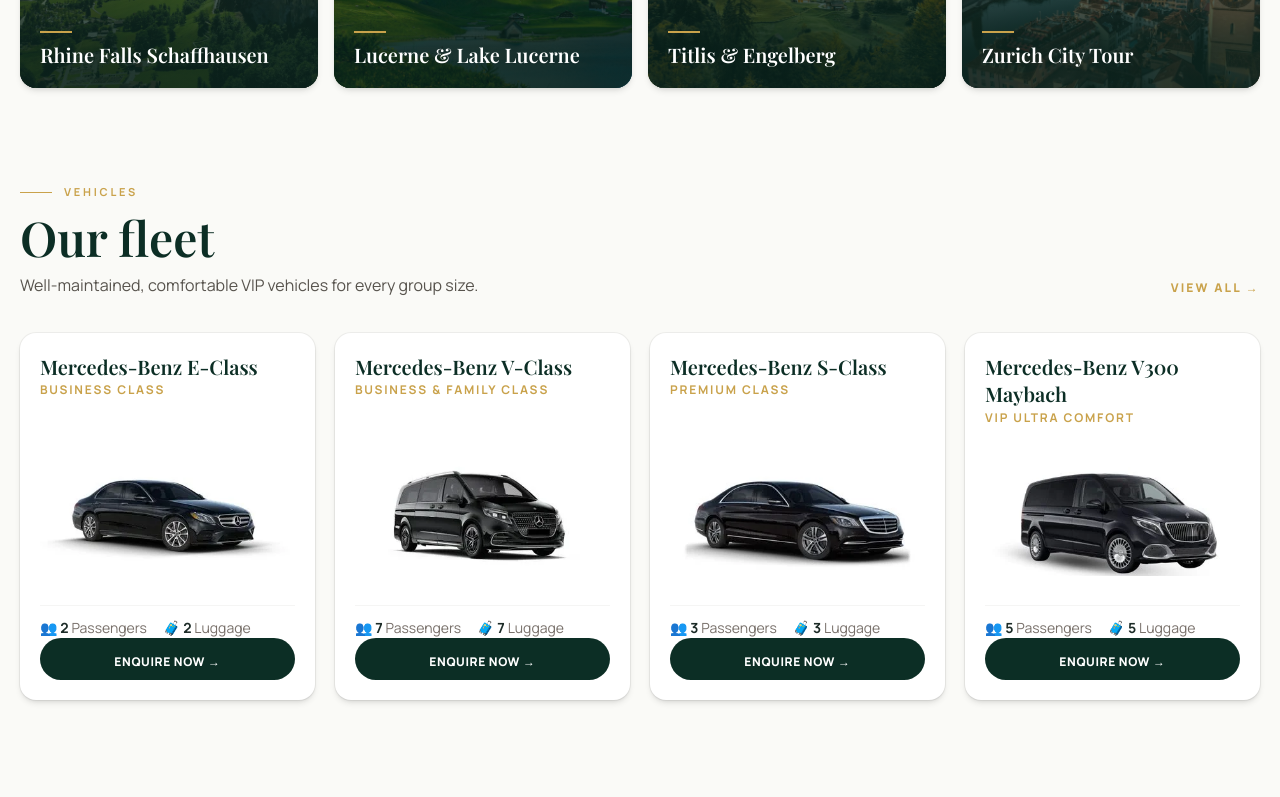
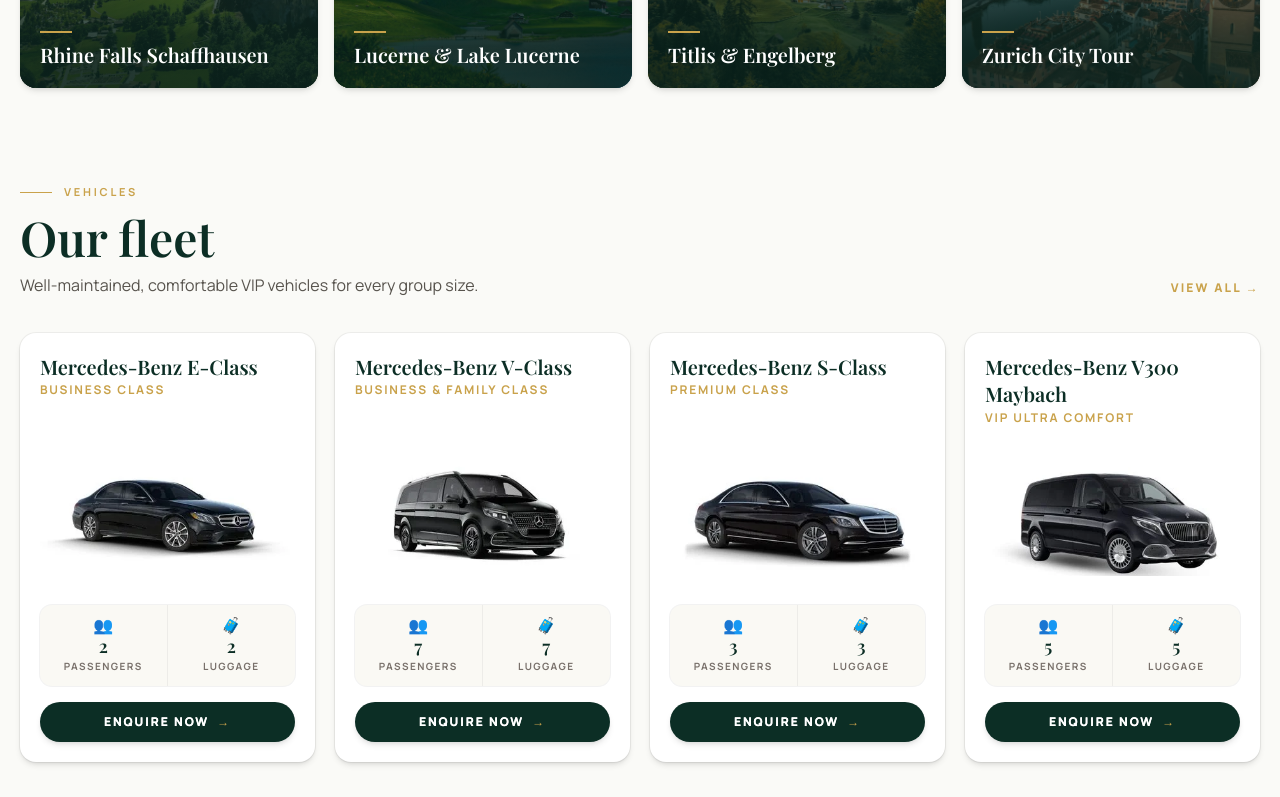
Before and after one commit to fatihemincakiroglu/AirportTransfers, a Next.js app: page /en in a window 1280 px wide. Shown: the part 2000-2797 px from the top of the page. Built offline with nearby package versions, Linux system fonts and the light colour scheme.

Commit message:
premium filo kartlari

```diff
--- a/app/components.tsx
+++ b/app/components.tsx
@@ -74,7 +74,6 @@
               );
             })}
           </div>
-          <span className="hidden rounded-md border border-white/20 px-2 py-1 text-xs sm:inline">CHF</span>
         </div>
       </div>
     </div>
@@ -530,25 +529,53 @@
         {/* eslint-disable-next-line @next/next/no-img-element */}
         <Image src={img} alt={`${car} – ${n}`} width={360} height={160} className="max-h-full w-auto max-w-full object-contain" />
       </div>
-      <div className="flex gap-4 border-t border-stone-100 pt-3 text-sm">
-        <span>👥 <b>{pax}</b> <span className="text-stone-500">{L.fleetSec.pax}</span></span>
-        <span>🧳 <b>{bags}</b> <span className="text-stone-500">{L.fleetSec.bags}</span></span>
+      {/* Kapasite — fildişi zeminde iki eş istatistik hücresi */}
+      <div className="grid grid-cols-2 overflow-hidden rounded-xl ring-1 ring-black/5" style={{ background: "#FAF9F4" }}>
+        <div className="flex flex-col items-center gap-0.5 border-r border-black/5 px-3 py-3">
+          <span className="text-base leading-none">👥</span>
+          <span className="font-display text-lg font-semibold leading-tight" style={{ color: C.pine }}>{pax}</span>
+          <span className="text-[10px] font-bold uppercase tracking-[0.14em] text-stone-500">{L.fleetSec.pax}</span>
+        </div>
+        <div className="flex flex-col items-center gap-0.5 px-3 py-3">
+          <span className="text-base leading-none">🧳</span>
+          <span className="font-display text-lg font-semibold leading-tight" style={{ color: C.pine }}>{bags}</span>
+          <span className="text-[10px] font-bold uppercase tracking-[0.14em] text-stone-500">{L.fleetSec.bags}</span>
+        </div>
       </div>
+
       {showFeatures && (
-        <ul className="mt-3 space-y-1 border-t border-stone-100 pt-3 text-sm text-stone-600">
+        <ul className="mt-4 space-y-2.5">
           {L.fleetSec.features.map((f, i) => (
-            <li key={i}>✓ {f}</li>
+            <li key={i} className="flex items-center gap-2.5 text-[13px] font-medium text-stone-600">
+              <span
+                className="flex h-5 w-5 shrink-0 items-center justify-center rounded-full text-[10px] font-extrabold"
+                style={{ background: "rgba(201,162,75,0.15)", color: C.gold }}
+              >
+                ✓
+              </span>
+              {f}
+            </li>
           ))}
         </ul>
       )}
+
       <a
         href={waHref(`${L.msg.title}\n\n${n} – ${car}`)}
         target="_blank"
         rel="noopener noreferrer"
-        className="mt-auto pt-4 block rounded-full px-4 py-2.5 text-center text-xs font-extrabold uppercase tracking-wider text-white transition-transform hover:-translate-y-0.5"
-        style={{ background: C.pine }}
+        className="group/btn mt-auto block"
       >
-        {L.fleetSec.cta} →
+        <span
+          className="mt-4 flex items-center justify-center gap-2 rounded-full px-4 py-3 text-xs font-extrabold uppercase tracking-[0.16em] text-white shadow-md transition-all duration-300 group-hover/btn:shadow-lg"
+          style={{ background: C.pine }}
+        >
+          <span
+            className="bg-gradient-to-r from-white to-white bg-clip-text transition-colors duration-300 group-hover/btn:text-[#C9A24B]"
+          >
+            {L.fleetSec.cta}
+          </span>
+          <span className="transition-transform duration-300 group-hover/btn:translate-x-1" style={{ color: C.gold }}>→</span>
+        </span>
       </a>
     </div>
   );
```
